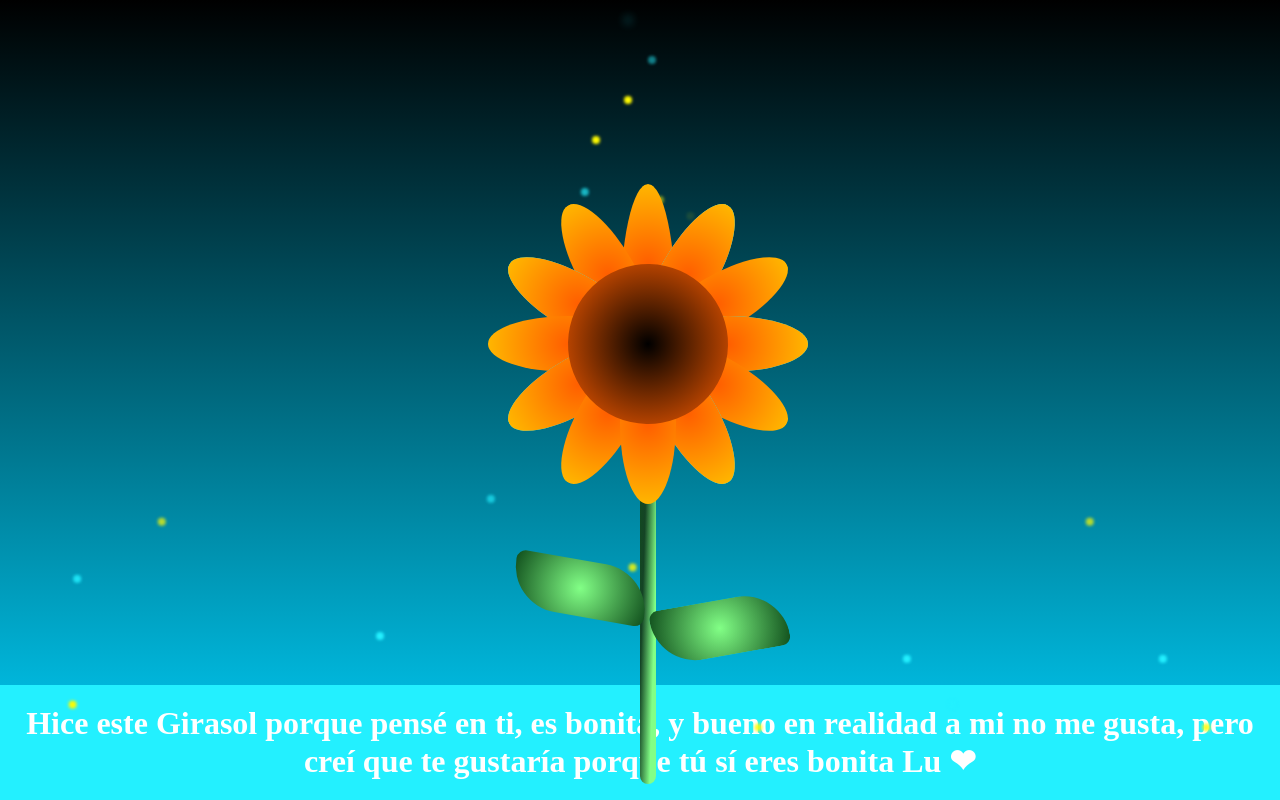
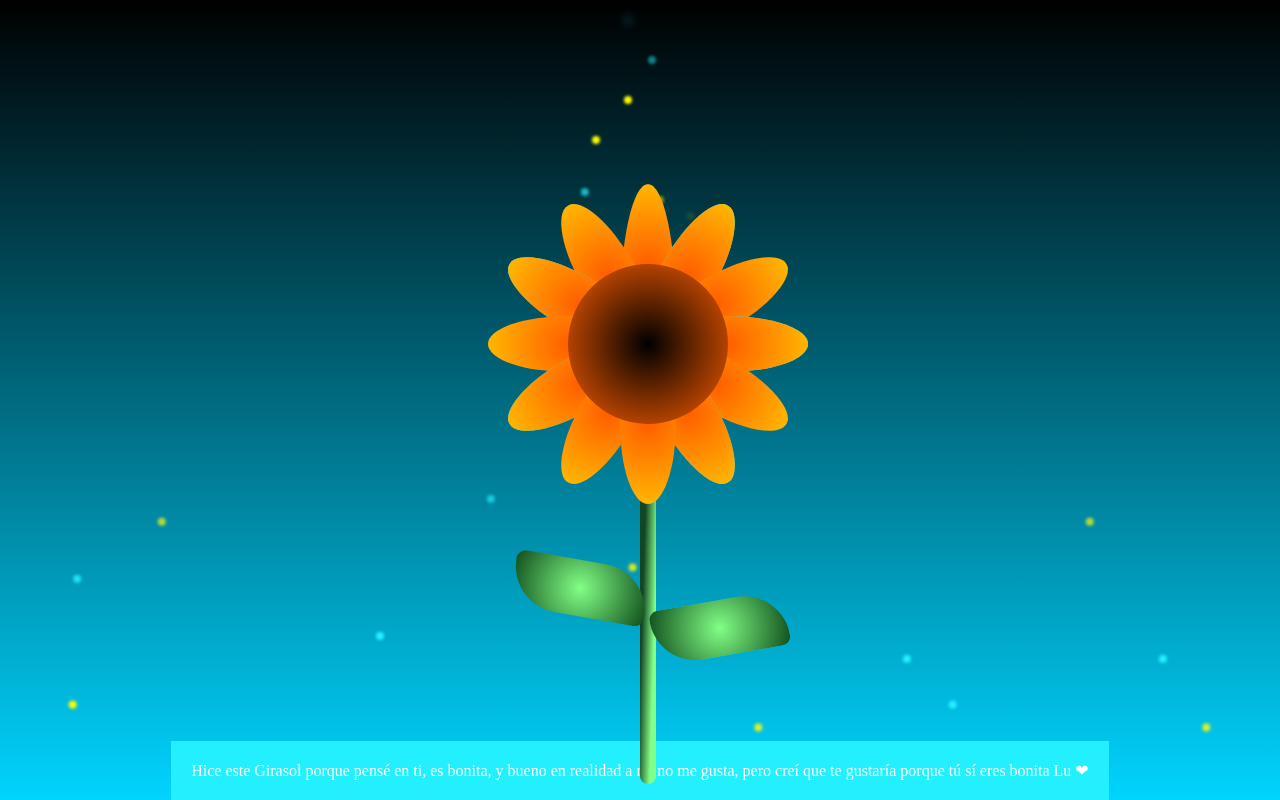
Before and after one commit to DSohm/Lu, a plain HTML site: page index.html in a window 1280 px wide. Drawn offline with Linux system fonts and the light colour scheme.

Commit message:
Update index.html

```diff
--- a/index.html
+++ b/index.html
@@ -9,7 +9,7 @@
 </head>
 <body>
     <div class="header">
-        <h1>Hice este Girasol porque pensé en ti, es bonita, y bueno en realidad a mi no me gusta, pero creí que te gustaría porque tú sí eres bonita Lu ❤<h1>
+        <p>Hice este Girasol porque pensé en ti, es bonita, y bueno en realidad a mi no me gusta, pero creí que te gustaría porque tú sí eres bonita Lu ❤</p>
     </div>
     <div class="sunflower">
         <div class="flower_wrapper">
```
